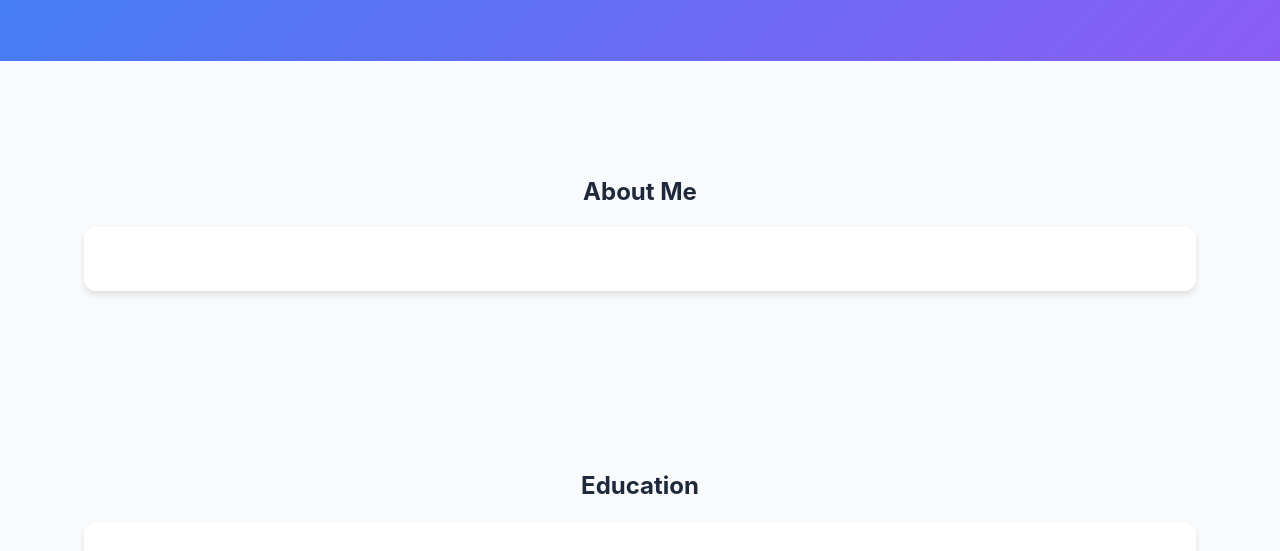
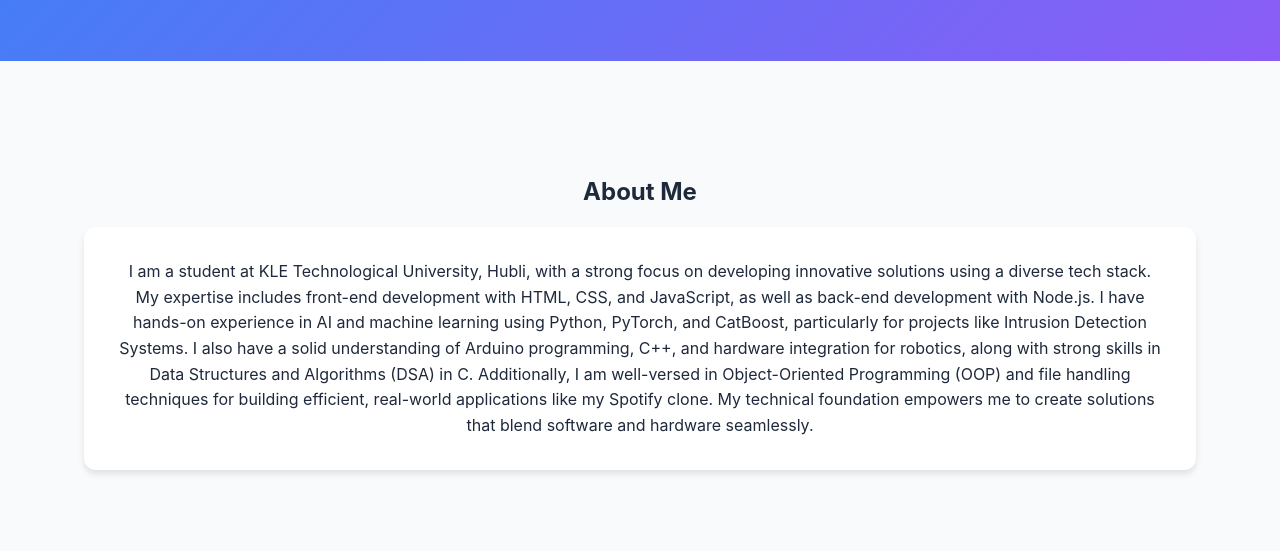
Before and after one commit to MOHAMMEDNAVEED19/portfolio.github.io, a plain HTML site: page index.html in a window 1280 px wide. Shown: the part 208-759 px from the top of the page. Drawn offline with Linux system fonts and the light colour scheme.

Commit message:
Update index.html

```diff
--- a/index.html
+++ b/index.html
@@ -365,7 +365,7 @@
     <div class="container">
       <h2>About Me</h2>
       <div class="card">
-        <pI am a student at KLE Technological University, Hubli, with a strong focus on developing innovative solutions using a diverse tech stack. My expertise includes front-end development with HTML, CSS, and JavaScript, as well as back-end development with Node.js. I have hands-on experience in AI and machine learning using Python, PyTorch, and CatBoost, particularly for projects like Intrusion Detection Systems. I also have a solid understanding of Arduino programming, C++, and hardware integration for robotics, along with strong skills in Data Structures and Algorithms (DSA) in C. Additionally, I am well-versed in Object-Oriented Programming (OOP) and file handling techniques for building efficient, real-world applications like my Spotify clone. My technical foundation empowers me to create solutions that blend software and hardware seamlessly.</p>
+        <p> I am a student at KLE Technological University, Hubli, with a strong focus on developing innovative solutions using a diverse tech stack. My expertise includes front-end development with HTML, CSS, and JavaScript, as well as back-end development with Node.js. I have hands-on experience in AI and machine learning using Python, PyTorch, and CatBoost, particularly for projects like Intrusion Detection Systems. I also have a solid understanding of Arduino programming, C++, and hardware integration for robotics, along with strong skills in Data Structures and Algorithms (DSA) in C. Additionally, I am well-versed in Object-Oriented Programming (OOP) and file handling techniques for building efficient, real-world applications like my Spotify clone. My technical foundation empowers me to create solutions that blend software and hardware seamlessly.</p>
       </div>
     </div>
   </section>
```
